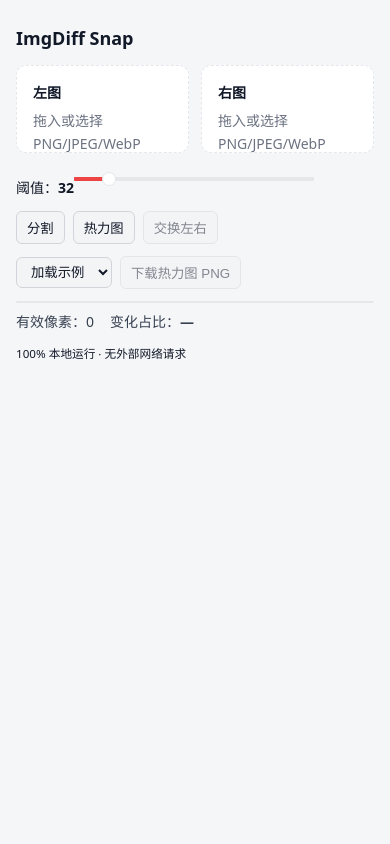
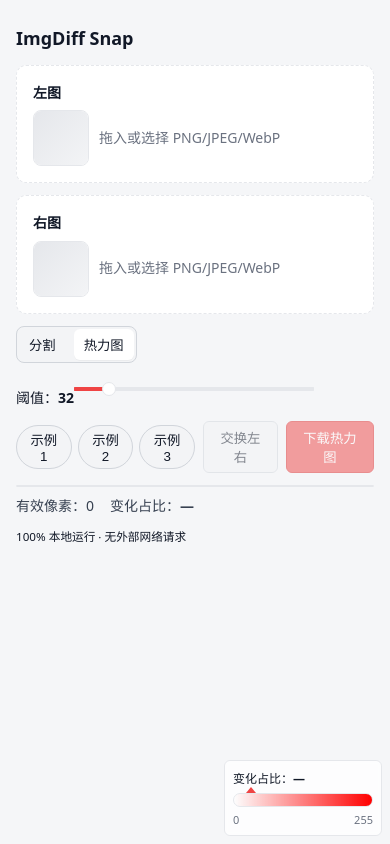
Before and after one commit to HeyCocoa/ImgDiff-Snap, a React (Vite) app: page / in a window 390 px wide. Both pictures are taken after a click on the tab "热力图". Built offline with nearby package versions, Linux system fonts and the light colour scheme.

Commit message:
feat(ui): 控制条重组、热力图图例、示例芯片、DropZone 预览与拖拽高亮、响应式优化

```diff
--- a/src/App.tsx
+++ b/src/App.tsx
@@ -296,7 +296,7 @@ export default function App() {
         {state.view === 'split' ? (
           <SplitView left={state.left} right={state.right} />
         ) : (
-          <HeatmapView ref={heatmapCanvasRef} width={dims.w ?? 0} height={dims.h ?? 0} />
+          <HeatmapView ref={heatmapCanvasRef} width={dims.w ?? 0} height={dims.h ?? 0} threshold={state.threshold} changeRatio={state.changeRatio} />
         )}
       </div>
 
--- a/src/components/ControlBar.tsx
+++ b/src/components/ControlBar.tsx
@@ -16,9 +16,16 @@ export function ControlBar({ threshold, onChangeThreshold, view, onChangeView, o
   const sliderStyle = { ['--val' as any]: threshold } as CSSProperties;
   return (
     <div className="bar">
+      {/* 左侧：视图 segmented control */}
+      <div className="bar-group seg" role="tablist" aria-label="视图">
+        <button role="tab" onClick={() => onChangeView('split')} aria-selected={view === 'split'} aria-pressed={view === 'split'}>分割</button>
+        <button role="tab" onClick={() => onChangeView('heatmap')} aria-selected={view === 'heatmap'} aria-pressed={view === 'heatmap'}>热力图</button>
+      </div>
+
+      {/* 中间：阈值滑块 */}
       <div className="bar-group">
         <label>
-          阈值：<strong>{threshold}</strong>
+          阈值：<strong aria-live="polite">{threshold}</strong>
           <input
             type="range"
             min={0}
@@ -31,19 +38,20 @@ export function ControlBar({ threshold, onChangeThreshold, view, onChangeView, o
           />
         </label>
       </div>
-      <div className="bar-group">
-        <button onClick={() => onChangeView('split')} aria-pressed={view === 'split'}>分割</button>
-        <button onClick={() => onChangeView('heatmap')} aria-pressed={view === 'heatmap'}>热力图</button>
-        <button onClick={onSwap} disabled={!ready}>交换左右</button>
-      </div>
-      <div className="bar-group">
-        <select onChange={(e) => onLoadExample((e.target as HTMLSelectElement).value)} defaultValue="">
-          <option value="" disabled>加载示例</option>
-          <option value="set-1">示例 1</option>
-          <option value="set-2">示例 2</option>
-          <option value="set-3">示例 3</option>
-        </select>
-        <button onClick={onDownload} disabled={!ready}>下载热力图 PNG</button>
+
+      {/* 分割线显隐按钮已移除；交互改为自动隐去 */}
+
+      {/* 右侧：示例 + 操作按钮 */}
+      <div className="bar-group examples">
+        <div className="chips" aria-label="加载示例">
+          <button type="button" className="chip" onClick={() => onLoadExample('set-1')}>示例1</button>
+          <button type="button" className="chip" onClick={() => onLoadExample('set-2')}>示例2</button>
+          <button type="button" className="chip" onClick={() => onLoadExample('set-3')}>示例3</button>
+        </div>
+        <button onClick={onSwap} disabled={!ready} title="交换左右">交换左右</button>
+        <button onClick={onDownload} disabled={!ready} className="primary" aria-label={`下载热力图（阈值 ${threshold}）`}>
+          下载热力图
+        </button>
       </div>
     </div>
   );
--- a/src/components/DropZone.tsx
+++ b/src/components/DropZone.tsx
@@ -1,4 +1,5 @@
 import { LoadedImage } from '../App';
+import { useEffect, useState } from 'react';
 
 interface Props {
   left?: LoadedImage;
@@ -8,12 +9,36 @@ interface Props {
 }
 
 export function DropZone({ left, right, onFile, onBothReady }: Props) {
+  const [dragOver, setDragOver] = useState(false);
+
+  // 生成缩略图 URL，避免泄漏（基于 effect 控制声明周期）
+  const [leftURL, setLeftURL] = useState<string | undefined>();
+  const [rightURL, setRightURL] = useState<string | undefined>();
+  useEffect(() => {
+    // 同步文件->对象URL；该 state 代表外部资源引用，属于与 DOM 同步的副作用
+    // eslint-disable-next-line react-hooks/set-state-in-effect
+    if (!left?.file) { setLeftURL(undefined); return; }
+    const url = URL.createObjectURL(left.file);
+    // eslint-disable-next-line react-hooks/set-state-in-effect
+    setLeftURL(url);
+    return () => URL.revokeObjectURL(url);
+  }, [left]);
+  useEffect(() => {
+    // eslint-disable-next-line react-hooks/set-state-in-effect
+    if (!right?.file) { setRightURL(undefined); return; }
+    const url = URL.createObjectURL(right.file);
+    // eslint-disable-next-line react-hooks/set-state-in-effect
+    setRightURL(url);
+    return () => URL.revokeObjectURL(url);
+  }, [right]);
+
   const onDrop = async (e: React.DragEvent<HTMLDivElement>) => {
     e.preventDefault();
     const files = Array.from(e.dataTransfer.files).filter((f) => /\.(png|jpe?g|webp)$/i.test(f.name));
     if (files.length >= 1) await onFile(files[0], 'left');
     if (files.length >= 2) await onFile(files[1], 'right');
     if (files.length > 0) await onBothReady();
+    setDragOver(false);
   };
   const onPick = async (e: React.ChangeEvent<HTMLInputElement>, side: 'left' | 'right') => {
     const f = e.target.files?.[0];
@@ -24,26 +49,42 @@ export function DropZone({ left, right, onFile, onBothReady }: Props) {
   };
 
   return (
-    <div className="dz" onDragOver={(e) => e.preventDefault()} onDrop={onDrop}>
+    <div
+      className={`dz${dragOver ? ' is-dragover' : ''}`}
+      onDragOver={(e) => e.preventDefault()}
+      onDragEnter={() => setDragOver(true)}
+      onDragLeave={(e) => { if (e.currentTarget === e.target) setDragOver(false); }}
+      onDrop={onDrop}
+    >
       <div className="dz-col">
         <label className="dz-card">
           <div className="dz-title">左图</div>
+          <div className="dz-row">
+            <div className="dz-thumb">
+              {leftURL ? <img src={leftURL} alt="左图预览" /> : <div className="dz-thumb-ph" aria-hidden="true" />}
+            </div>
             {left ? (
               <div className="dz-meta">{left.name} · {left.width}×{left.height}</div>
             ) : (
               <div className="dz-hint">拖入或选择 PNG/JPEG/WebP</div>
             )}
+          </div>
           <input type="file" accept="image/png,image/jpeg,image/webp" onChange={(e) => onPick(e, 'left')} hidden />
         </label>
       </div>
       <div className="dz-col">
         <label className="dz-card">
           <div className="dz-title">右图</div>
+          <div className="dz-row">
+            <div className="dz-thumb">
+              {rightURL ? <img src={rightURL} alt="右图预览" /> : <div className="dz-thumb-ph" aria-hidden="true" />}
+            </div>
             {right ? (
               <div className="dz-meta">{right.name} · {right.width}×{right.height}</div>
             ) : (
               <div className="dz-hint">拖入或选择 PNG/JPEG/WebP</div>
             )}
+          </div>
           <input type="file" accept="image/png,image/jpeg,image/webp" onChange={(e) => onPick(e, 'right')} hidden />
         </label>
       </div>
--- a/src/components/HeatmapView.tsx
+++ b/src/components/HeatmapView.tsx
@@ -1,10 +1,31 @@
 import { forwardRef } from 'react';
 
-export const HeatmapView = forwardRef<HTMLCanvasElement, { width: number; height: number }>(
-  function HeatmapView({ width, height }, ref) {
+interface Props { width: number; height: number; threshold: number; changeRatio?: number }
+
+// Canvas + 右下角图例（不依赖画布缩放）
+export const HeatmapView = forwardRef<HTMLCanvasElement, Props>(
+  function HeatmapView({ width, height, threshold, changeRatio }, ref) {
+    const pct = typeof changeRatio === 'number' && Number.isFinite(changeRatio)
+      ? `${(changeRatio * 100).toFixed(2)}%`
+      : '—';
+    // 小三角位置按 t/255 映射
+    const leftPct = `${(Math.min(Math.max(threshold, 0), 255) / 255) * 100}%`;
     return (
       <div className="heatmap">
         <canvas ref={ref} width={width} height={height} />
+        <div className="legend" aria-hidden="false">
+          <div className="legend-row">
+            <span className="legend-title">变化占比：<strong>{pct}</strong></span>
+          </div>
+          <div className="legend-bar">
+            <div className="legend-grad" />
+            <div className="legend-pointer" style={{ left: leftPct }} title={`阈值 t=${threshold}`} />
+          </div>
+          <div className="legend-scale">
+            <span>0</span>
+            <span>255</span>
+          </div>
+        </div>
       </div>
     );
   }
--- a/src/components/SplitView.tsx
+++ b/src/components/SplitView.tsx
@@ -13,6 +13,8 @@ export function SplitView({ left, right }: Props) {
   const [pos, setPos] = useState<number>(0.5); // 0..1
   // 记录画布在容器中的实际显示区域，用于像素级对齐分割线
   const [canvasBox, setCanvasBox] = useState<{ left: number; width: number }>({ left: 0, width: 0 });
+  // 仅在拖动中显示分割线
+  const [dragging, setDragging] = useState(false);
 
   const w = left?.width ?? right?.width ?? 0;
   const h = left?.height ?? right?.height ?? 0;
@@ -65,19 +67,50 @@ export function SplitView({ left, right }: Props) {
     setPos(ratio);
     // 同步一次测量，避免极端情况下的轻微偏移
     setCanvasBox({ left: bbox.left - cbox.left, width: bbox.width });
+    // 拖动期间由 dragging 控制可见性
   };
 
+  // 监听全局 mouseup/touchend，松开后立即隐藏（容器上也加一层兜底）
+  useEffect(() => {
+    const up = () => setDragging(false);
+    const cancel = () => setDragging(false);
+    if (dragging) {
+      window.addEventListener('mouseup', up);
+      window.addEventListener('touchend', up);
+      window.addEventListener('touchcancel', cancel);
+    }
+    return () => {
+      window.removeEventListener('mouseup', up);
+      window.removeEventListener('touchend', up);
+      window.removeEventListener('touchcancel', cancel);
+    };
+  }, [dragging]);
+
+  // 键盘支持（容器层），隐藏时仍可操作
+  const onKeyDownContainer = (e: React.KeyboardEvent<HTMLDivElement>) => {
+    if (e.key === 'ArrowLeft') { setPos((p) => Math.max(0, p - (e.shiftKey ? 0.1 : 0.01))); }
+    if (e.key === 'ArrowRight') { setPos((p) => Math.min(1, p + (e.shiftKey ? 0.1 : 0.01))); }
+  };
+
+
   // 使用像素 inset，避免百分比基于容器导致的错位
+  // 将分割位置对齐到整数 CSS 像素，避免由于亚像素导致的“缝隙/重叠”
   const rightInsetPx = Math.max(0, canvasBox.width - pos * canvasBox.width);
   const leftInsetPx = Math.max(0, pos * canvasBox.width);
   const handleLeftPx = canvasBox.left + pos * canvasBox.width;
 
+  const handleTabIndex = -1; // 把手隐藏，不提供直接聚焦
+
   return (
     <div className="split" ref={containerRef}
-      onMouseDown={(e) => onDrag(e.clientX)}
-      onMouseMove={(e) => e.buttons === 1 && onDrag(e.clientX)}
-      onTouchStart={(e) => onDrag(e.touches[0].clientX)}
-      onTouchMove={(e) => onDrag(e.touches[0].clientX)}
+      tabIndex={0}
+      onKeyDown={onKeyDownContainer}
+      onMouseDown={(e) => { setDragging(true); onDrag(e.clientX); }}
+      onMouseMove={(e) => { if (dragging) onDrag(e.clientX); }}
+      onMouseUp={() => setDragging(false)}
+      onTouchStart={(e) => { setDragging(true); onDrag(e.touches[0].clientX); }}
+      onTouchMove={(e) => { if (dragging) onDrag(e.touches[0].clientX); }}
+      onTouchEnd={() => setDragging(false)}
     >
       <div className="split-canvas">
         <canvas ref={rightRef} style={{ clipPath: `inset(0 0 0 ${leftInsetPx}px)` }} />
@@ -90,13 +123,21 @@ export function SplitView({ left, right }: Props) {
           aria-valuemin={0}
           aria-valuemax={100}
           aria-valuenow={Math.round(pos * 100)}
-          tabIndex={0}
+          tabIndex={handleTabIndex}
           style={{ left: `${handleLeftPx}px` }}
+          aria-hidden={true}
+          data-hidden={'1'}
           onKeyDown={(e) => {
             if (e.key === 'ArrowLeft') setPos((p) => Math.max(0, p - (e.shiftKey ? 0.1 : 0.01)));
             if (e.key === 'ArrowRight') setPos((p) => Math.min(1, p + (e.shiftKey ? 0.1 : 0.01)));
           }}
         />
+        {dragging && (
+          <div className="split-marker" style={{ left: `${handleLeftPx}px` }}>
+            <div className="split-marker-caret" />
+            <div className="split-marker-label">{Math.round((left?.width ?? right?.width ?? 0) * pos)} px</div>
+          </div>
+        )}
       </div>
       <div className="split-meta">{w && h ? `${w}×${h}` : '未加载图片'}</div>
     </div>
--- a/src/components/Stats.tsx
+++ b/src/components/Stats.tsx
@@ -7,9 +7,10 @@ export function Stats({ validCount, changeRatio }: Props) {
   const pct = typeof changeRatio === 'number' && Number.isFinite(changeRatio)
     ? `${(changeRatio * 100).toFixed(2)}%`
     : '—';
+  const valid = Number.isFinite(validCount) ? validCount.toLocaleString() : '0';
   return (
     <div className="stats">
-      <div>有效像素：{validCount}</div>
+      <div>有效像素：{valid}</div>
       <div>变化占比：<strong aria-live="polite">{pct}</strong></div>
     </div>
   );
--- a/src/styles/index.css
+++ b/src/styles/index.css
@@ -16,9 +16,14 @@ h1{font-size:18px;margin:8px 0 12px}
 
 /* Dropzone */
 .dz{display:grid;grid-template-columns:1fr 1fr;gap:12px;margin:12px 0}
-.dz-card{display:block;border:1px dashed var(--border);background:var(--panel);border-radius:10px;padding:16px;height:88px;cursor:pointer}
+.dz-card{display:block;border:1px dashed var(--border);background:var(--panel);border-radius:10px;padding:16px;min-height:88px;cursor:pointer;transition:border-color .15s ease, box-shadow .15s ease}
+.dz.is-dragover .dz-card{border-color:var(--accent);box-shadow:0 0 0 2px #ef444420 inset}
 .dz-title{font-weight:600;margin-bottom:6px}
-.dz-meta{color:var(--muted)}
+.dz-row{display:flex;gap:10px;align-items:center}
+.dz-thumb{width:56px;height:56px;border-radius:8px;overflow:hidden;background:#f3f4f6;border:1px solid var(--border);flex:0 0 auto}
+.dz-thumb img{width:100%;height:100%;object-fit:cover;display:block}
+.dz-thumb-ph{width:100%;height:100%;background:linear-gradient(135deg,#e5e7eb,#f3f4f6)}
+.dz-meta{color:var(--muted);word-break:break-all}
 .dz-hint{color:var(--muted)}
 
 /* Bar */
@@ -28,6 +33,16 @@ button,select{background:#f3f4f6;color:var(--text);border:1px solid #d1d5db;bord
 button:hover,select:hover{border-color:#cbd5e1}
 button:focus-visible,select:focus-visible{outline:none; box-shadow:0 0 0 2px #e5e7eb; border-color:#94a3b8}
 button[disabled]{opacity:.5;cursor:not-allowed}
+
+/* segmented control */
+.seg{background:#f3f4f6;border:1px solid #d1d5db;border-radius:8px;padding:2px}
+.seg button{border:none;background:transparent;border-radius:6px;padding:6px 10px}
+.seg button[aria-selected=true]{background:#fff;box-shadow:0 1px 0 #00000008}
+
+.chips{display:flex;gap:6px}
+.chip{border-radius:999px;padding:4px 10px}
+.primary{background:var(--accent);border-color:#dc2626;color:#fff}
+.primary:hover{filter:brightness(0.98)}
 
 /* 自定义 Range：确保进度条能完整到两端 */
 input[type=range]{
@@ -55,9 +70,16 @@ input[type=range]::-moz-range-thumb{width:14px;height:14px;border-radius:50%;bac
 .split{position:relative;border:1px solid var(--border);border-radius:8px;overflow:hidden;background:#fafafa;touch-action:none;-webkit-user-select:none;user-select:none}
 .split-canvas{position:relative;width:100%;height:60vh;display:grid;place-items:center}
 .split canvas{position:absolute;image-rendering:pixelated;max-width:100%;max-height:100%}
-.split-handle{position:absolute;top:0;bottom:0;width:2px;background:transparent;outline:none}
+.split-handle{display:none}
+.split-handle[data-hidden="1"], .split-handle.is-hidden{opacity:0;pointer-events:none}
+.split-handle{transition:opacity .2s ease}
 .split-handle::after{content:none}
 .split-meta{position:absolute;right:8px;bottom:6px;color:#111827;background:#ffffffcc;padding:2px 6px;border-radius:4px;border:1px solid var(--border)}
+
+/* Split position marker (shows while dragging) */
+.split-marker{position:absolute;bottom:4px;transform:translateX(-50%);pointer-events:none;display:flex;flex-direction:column;align-items:center;gap:4px;z-index:2}
+.split-marker-caret{width:0;height:0;border-left:5px solid transparent;border-right:5px solid transparent;border-top:6px solid #111827cc}
+.split-marker-label{font-size:11px;line-height:1;background:#111827cc;color:#fff;padding:2px 6px;border-radius:4px;white-space:nowrap}
 
 .heatmap{border:1px solid var(--border);border-radius:8px;overflow:hidden;background:
   linear-gradient(45deg,#e5e7eb 25%,transparent 25%),
@@ -68,3 +90,18 @@ background-size:20px 20px; background-position:0 0,0 10px,10px -10px,-10px 0}
 .heatmap canvas{display:block;max-width:100%;max-height:60vh;margin:auto;image-rendering:pixelated}
 
 .stats{display:flex;gap:16px;margin:8px 0;color:#374151}
+
+/* Heatmap legend */
+.legend{position:absolute;right:8px;bottom:8px;display:flex;flex-direction:column;gap:4px;background:#ffffffcc;border:1px solid var(--border);border-radius:6px;padding:6px 8px;backdrop-filter:saturate(1.2) blur(2px)}
+.legend-title{font-size:12px;color:#111827}
+.legend-bar{position:relative;width:140px;height:14px}
+.legend-grad{position:absolute;inset:0;border-radius:999px;border:1px solid #e5e7eb;background:linear-gradient(90deg, rgba(255,0,0,0) 0%, rgba(255,0,0,1) 100%)}
+.legend-pointer{position:absolute;top:-6px;transform:translateX(-50%);width:0;height:0;border-left:5px solid transparent;border-right:5px solid transparent;border-bottom:6px solid var(--accent)}
+.legend-scale{display:flex;justify-content:space-between;font-size:11px;color:#6b7280}
+
+/* Responsive adjustments */
+@media (max-width: 640px){
+  .dz{grid-template-columns:1fr}
+  .split-canvas{height:52vh}
+  .heatmap canvas{max-height:52vh}
+}
```
Lines whose indentation alone changed are shown as unchanged.
